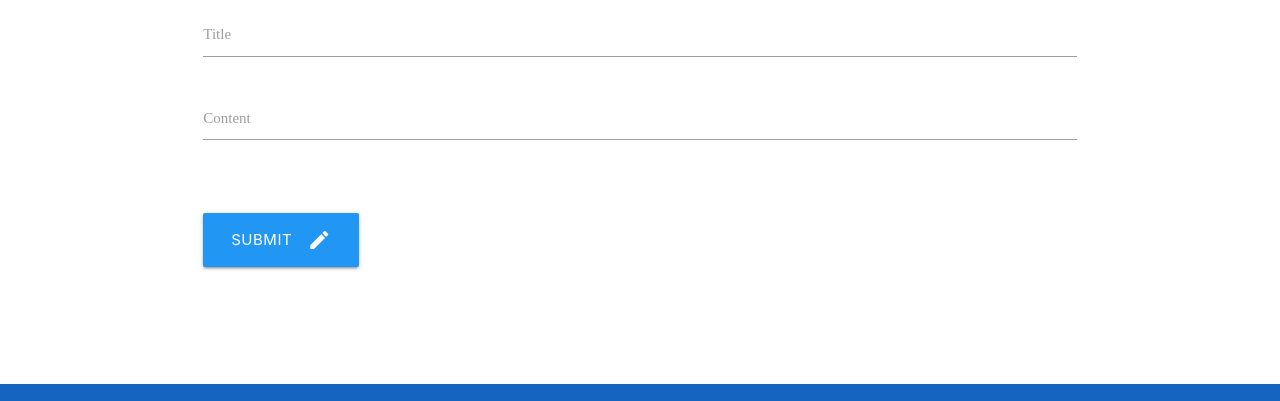
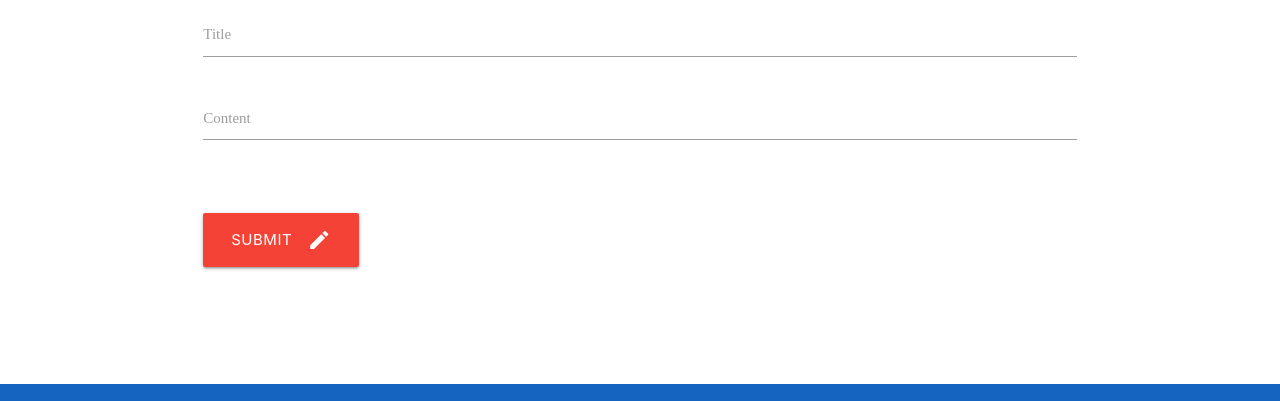
Before and after one commit to nicholasrucci/blog, a plain HTML site: page public/views/admin/newPost.html in a window 1280 px wide. Shown: the part 163-564 px from the top of the page. Drawn offline with nearby package versions, Linux system fonts and the light colour scheme.

Commit message:
change button color

```diff
--- a/public/views/admin/newPost.html
+++ b/public/views/admin/newPost.html
@@ -44,7 +44,7 @@
           </div>
         </form>
         <div class="input-field col s12">
-          <button onclick="send()"class="waves-effect waves-light btn-large blue">Submit<i class="material-icons right">mode_edit</i></button>
+          <button onclick="send()"class="waves-effect waves-light btn-large red">Submit<i class="material-icons right">mode_edit</i></button>
         </div>
       </div>
     </div>
```
